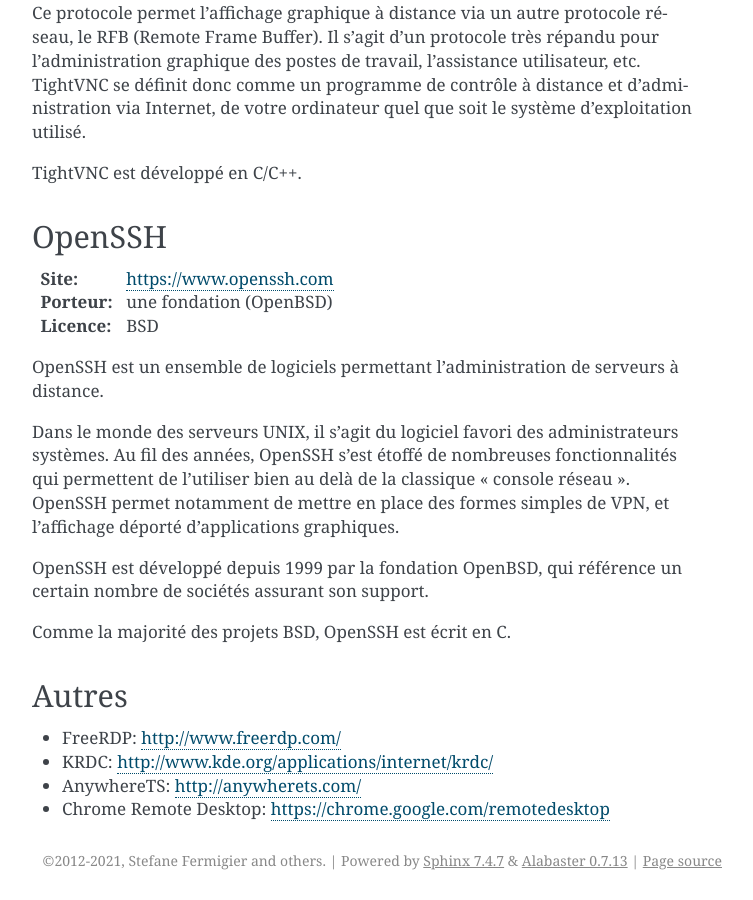
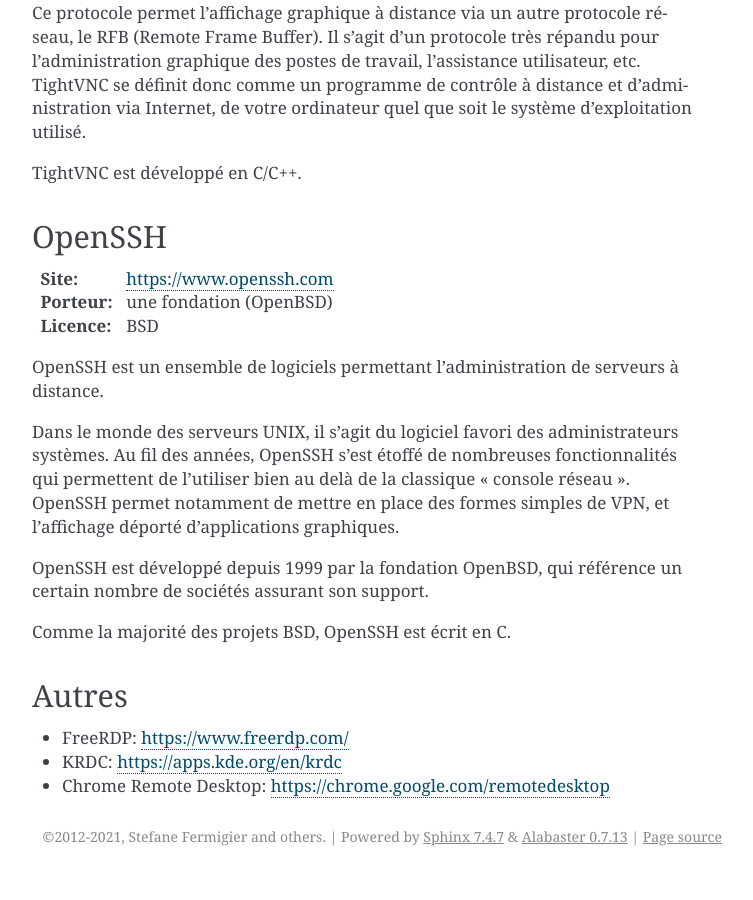
Before and after one commit to sfermigier/guide-oss, a Sphinx documentation site: the page built from source/infrastructure/controle-de-postes-a-distance.rst, in a window 1280 px wide and 900 px high, scrolled down 1092 px. Shown: the whole window, without its empty margins (388-1141 px from the left). Built offline with Sphinx 7.4.7, drawn with Linux system fonts in a browser that asks for light colours; comment, search, counter and statistics services are not loaded; after the commit the page ends 1968 px from its top, so only the background shows below that; some of the changed lines change nothing that is shown.

Commit message:
Fix some urls

```diff
--- a/source/infrastructure/controle-de-postes-a-distance.rst
+++ b/source/infrastructure/controle-de-postes-a-distance.rst
@@ -57,7 +57,6 @@
 Autres
 ------
 
-- FreeRDP: http://www.freerdp.com/
-- KRDC: http://www.kde.org/applications/internet/krdc/
-- AnywhereTS: http://anywherets.com/
+- FreeRDP: https://www.freerdp.com/
+- KRDC: https://apps.kde.org/en/krdc
 - Chrome Remote Desktop: https://chrome.google.com/remotedesktop
```
